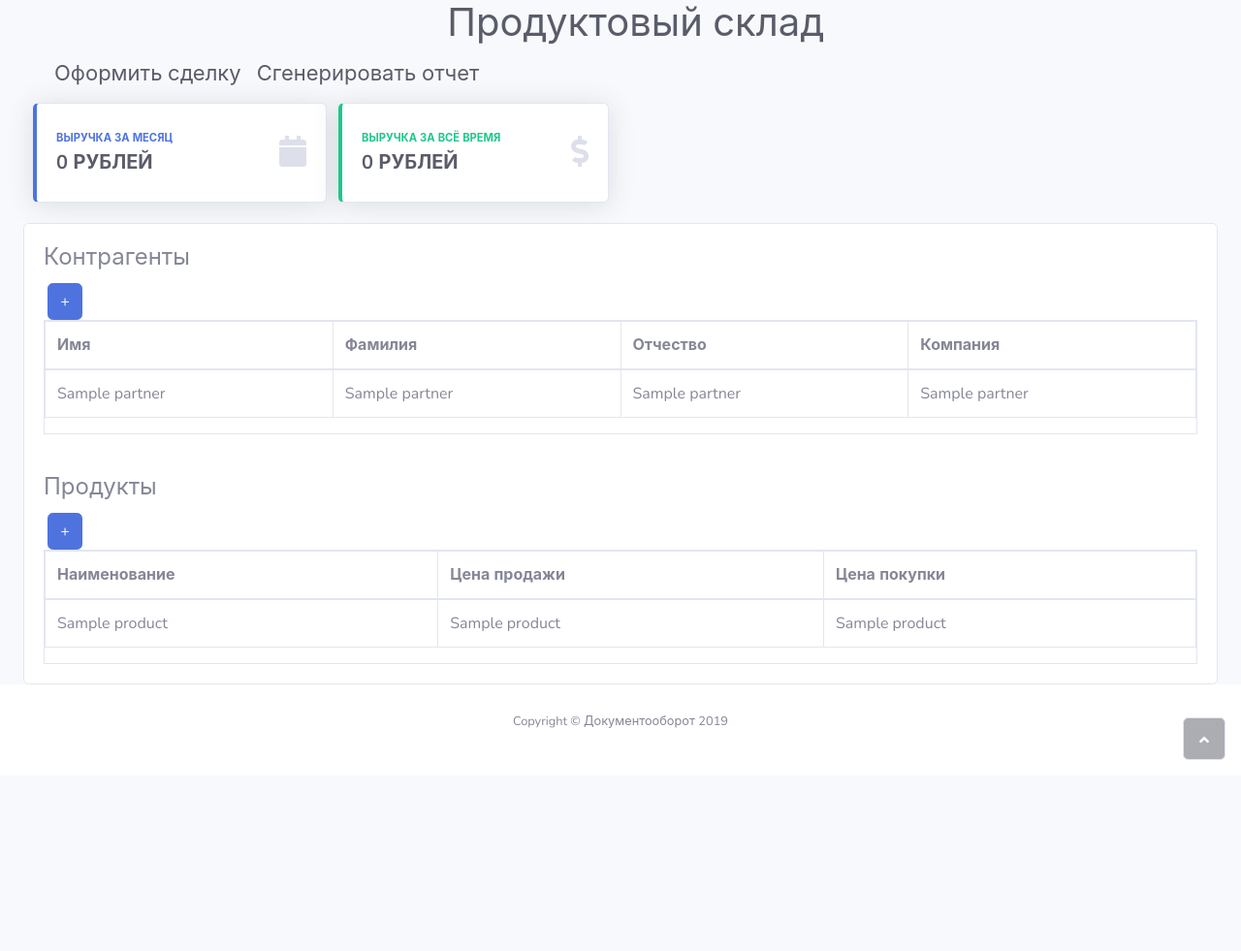
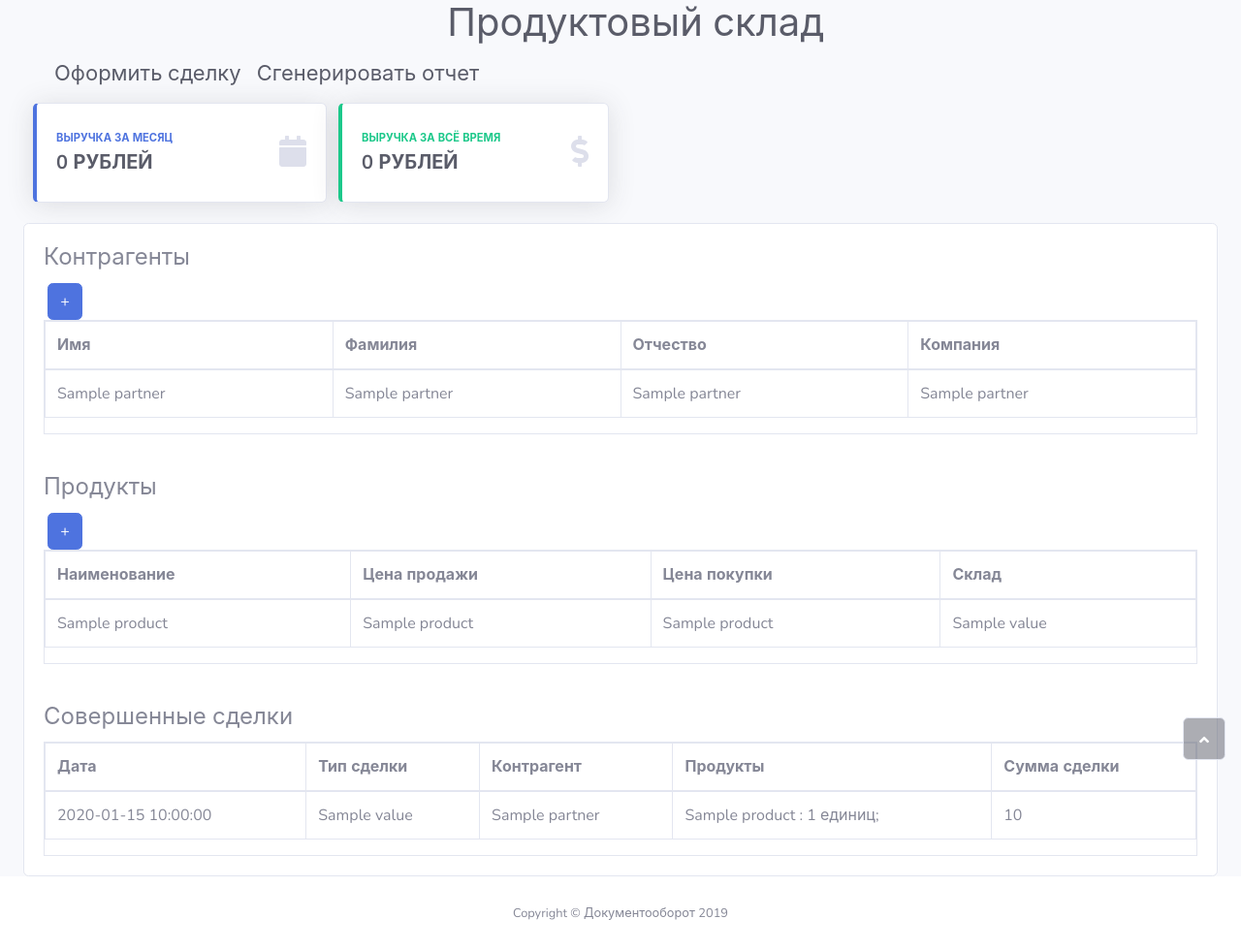
Before and after one commit to BobkovS/Document-Flow, a Flask app: page / in a window 1280 px wide. Shown: the whole page at 97% size. Before the commit the page ends 784 px from the top, so only its background shows below. Run offline with Flask 2, Linux system fonts and the light colour scheme; a database or web service that is not in the repository returns one stand-in record (values such as "Sample title"); parts of the project's set-up code (start-up, migrations or seed data) failed here and were passed over; some libraries are stand-ins or nearby versions.

Commit message:
progress

```diff
--- a/app/routes.py
+++ b/app/routes.py
@@ -10,7 +10,8 @@ def index():
     params = {"month_profit": worker.get_profit_by_month(),
               "profit": worker.get_profit_all_time(),
               "partners": worker.select_partners(),
-              "products": worker.select_products()}
+              "products": worker.select_products(),
+              "deals": worker.get_all_deals_info()}
 
     return render_template('index.html', params=params)
 
--- a/app/templates/index.html
+++ b/app/templates/index.html
@@ -85,12 +85,6 @@
             let url = "http://localhost:8081/deal";
             xhr.open("POST", url, true);
             xhr.setRequestHeader("Content-Type", "application/json");
-            xhr.onreadystatechange = function () {
-                if (xhr.readyState === 4 && xhr.status === 200) {
-                    let json = JSON.parse(xhr.responseText);
-                    console.log(json.email + ", " + json.password);
-                }
-            };
             let data = JSON.stringify(deal_info);
             xhr.send(data);
 
@@ -107,6 +101,20 @@
     </script>
 
     <script>
+        let data_start = new Date();
+        let data_end = new Date();
+        let partner_company = '';
+        let report_info = {"Дата начала отсчета": "", "Дата конца отсчета": "", "Партнер": ""}
+
+
+        function InitializeParamsReport() {
+            let data_start = new Date()
+            let data_end = new Date()
+            let partner_company = ''
+            let report_info = {"Дата начала отсчета": "", "Дата конца отсчета": "", "Партнер": ""}
+        }
+
+
         function ClearReportModal() {
             selectElement("datepicker_start", "");
             selectElement("datepicker_end", "");
@@ -139,6 +147,7 @@
                                                                             href="table.html"
                                                                             data-toggle="modal"
                                                                             data-target="#ReportGenModal"
+                                                                            onclick="InitializeParamsReport()"
                                                                             style="font-size: 22px;line-height: 24px;">Сгенерировать
                                     отчет</a></li>
                                 <li class="nav-item" role="presentation"></li>
@@ -219,6 +228,7 @@
                                             <th>Наименование</th>
                                             <th>Цена продажи</th>
                                             <th>Цена покупки</th>
+                                            <th>Склад</th>
                                         </tr>
                                         </thead>
                                         <tbody>
@@ -227,6 +237,34 @@
                                             <td>{{ product.name }}</td>
                                             <td>{{ product.purchase_price }}</td>
                                             <td>{{ product.selling_price }}</td>
+                                            <td>{{ product.stock }}</td>
+                                        </tr>
+                                        {% endfor %}
+                                        </tbody>
+                                    </table>
+                                </div>
+                            </div>
+                            <div class="card-body">
+                                <h4 class="card-title">Совершенные сделки</h4>
+                                <div class="table-responsive table-bordered">
+                                    <table class="table table-bordered">
+                                        <thead>
+                                        <tr>
+                                            <th>Дата</th>
+                                            <th>Тип сделки</th>
+                                            <th>Контрагент</th>
+                                            <th>Продукты</th>
+                                            <th>Сумма сделки</th>
+                                        </tr>
+                                        </thead>
+                                        <tbody>
+                                        {% for deal in params.deals %}
+                                        <tr>
+                                            <td>{{ deal.Дата }}</td>
+                                            <td>{{ deal.Тип_сделки }}</td>
+                                            <td>{{ deal.Партнер }}</td>
+                                            <td>{{ deal.Продукты_строка }}</td>
+                                            <td>{{ deal.Общая_сумма_сделки }}</td>
                                         </tr>
                                         {% endfor %}
                                         </tbody>
@@ -238,16 +276,20 @@
                 </div>
             </div>
         </div>
+
+
         <footer class="bg-white sticky-footer">
             <div class="container my-auto">
-                <div class="text-center my-auto copyright"><span>Copyright © Документооборот 2019</span></div>
+                <div class="text-center my-auto copyright"><span>Copyright © Документооборот 2019</span>
+                </div>
             </div>
         </footer>
     </div>
 
 
     <!--    Модальное окно "Оформление сделки"-->
-    <div class="modal fade" id="DealRegModal" tabindex="-1" role="dialog" aria-labelledby="exampleModalLabel"
+    <div class="modal fade" id="DealRegModal" tabindex="-1" role="dialog"
+         aria-labelledby="exampleModalLabel"
          aria-hidden="true">
         <div class="modal-dialog" role="document">
             <div class="modal-content">
@@ -258,13 +300,15 @@
                     </button>
                 </div>
                 <div class="modal-body">
-                    <select style="margin-bottom: 10px" id="deal_type_select" class="browser-default custom-select">
+                    <select style="margin-bottom: 10px" id="deal_type_select"
+                            class="browser-default custom-select">
                         <option selected>Выберите тип сделки</option>
                         <option value="Покупка">Покупка</option>
                         <option value="Продажа">Продажа</option>
                     </select>
 
-                    <select style="margin-bottom: 10px" id="partner_select" class="browser-default custom-select">
+                    <select style="margin-bottom: 10px" id="partner_select"
+                            class="browser-default custom-select">
                         <option selected>Выберите контрагента</option>
                         {% for partner in params.partners %}
                         <option value={{partner.company}}>{{partner.company }}</option>
@@ -281,10 +325,12 @@
                                 <option value={{product.name}}>{{product.name }}</option>
                                 {% endfor %}
                             </select>
-                            <input style="width: 44%; height: 38px; margin-right: 2%" id="product_count" type="text"
+                            <input style="width: 44%; height: 38px; margin-right: 2%" id="product_count"
+                                   type="text"
                                    class="border rounded"
                                    placeholder="Введите количество"/>
-                            <button style="width: 6%; height: 38px; padding: 0;" class="btn btn-primary" type="button"
+                            <button style="width: 6%; height: 38px; padding: 0;" class="btn btn-primary"
+                                    type="button"
                                     onclick="AddProduct()">
                                 OK
                             </button>
@@ -316,9 +362,12 @@
 
                 </div>
                 <div class="modal-footer">
-                    <button type="button" class="btn btn-secondary" data-dismiss="modal" onclick="ClearModal()">Отмена
+                    <button type="button" class="btn btn-secondary" data-dismiss="modal"
+                            onclick="ClearModal()">
+                        Отмена
                     </button>
-                    <button type="button" class="btn btn-primary" data-dismiss="modal" onclick="DealRequest()">
+                    <button type="button" class="btn btn-primary" data-dismiss="modal"
+                            onclick="DealRequest()">
                         Оформить
                     </button>
                 </div>
@@ -328,7 +377,8 @@
 
 
     <!--    Модальное окно "Генерация отчета"-->
-    <div class="modal fade" id="ReportGenModal" tabindex="-1" role="dialog" aria-labelledby="exampleModalLabel"
+    <div class="modal fade" id="ReportGenModal" tabindex="-1" role="dialog"
+         aria-labelledby="exampleModalLabel"
          aria-hidden="true">
         <div class="modal-dialog" role="document">
             <div class="modal-content">
@@ -361,10 +411,12 @@
 
                 </div>
                 <div class="modal-footer">
-                    <button type="button" class="btn btn-secondary" data-dismiss="modal" onclick="ClearReportModal()">
+                    <button type="button" class="btn btn-secondary" data-dismiss="modal"
+                            onclick="ClearReportModal()">
                         Отмена
                     </button>
-                    <button type="button" class="btn btn-primary" data-dismiss="modal" onclick="DealRequest()">
+                    <button type="button" class="btn btn-primary" data-dismiss="modal"
+                            onclick="DealRequest()">
                         Сгенерировать
                     </button>
                 </div>
@@ -372,7 +424,8 @@
         </div>
     </div>
 
-    <a class="border rounded d-inline scroll-to-top" href="#page-top"><i class="fas fa-angle-up"></i></a></div>
+    <a class="border rounded d-inline scroll-to-top" href="#page-top"><i
+            class="fas fa-angle-up"></i></a></div>
 <script src="../static/js/jquery.min.js"></script>
 <script src="../static/bootstrap/js/bootstrap.min.js"></script>
 <script src="https://cdnjs.cloudflare.com/ajax/libs/jquery-easing/1.4.1/jquery.easing.js"></script>
--- a/config.py
+++ b/config.py
@@ -1,5 +1,5 @@
-DB_HOST = '0.tcp.eu.ngrok.io'
-DB_PORT = 17539
+DB_HOST = 'localhost'
+DB_PORT = 5432
 DB_NAME = 'documents'
 DB_USER = 'postgres'
 DB_PASSWORD = 'zabil2012'
```
Also changed, not shown: app/dblayer/manager.py (+47 -2 lines), app/utils.py (+4 -4 lines), 1 other file.
